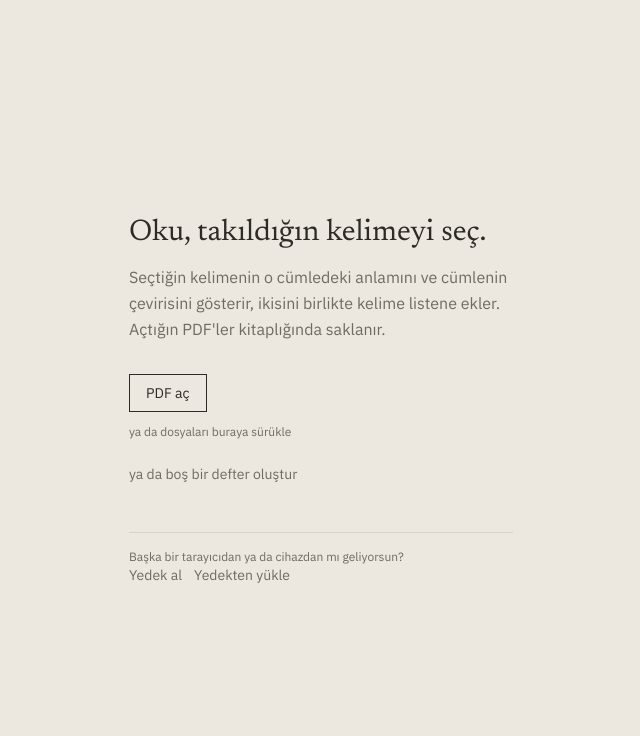
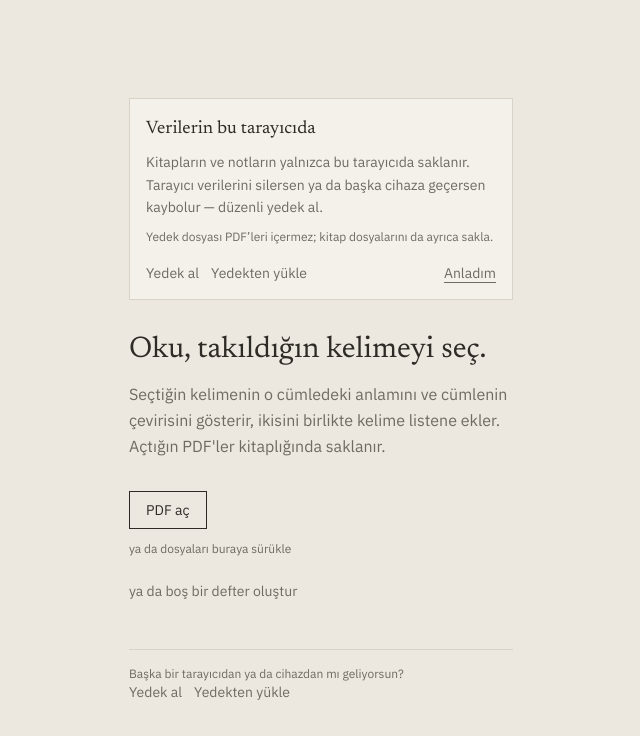
Before and after one commit to yusuf-ad/pdf-reader, a Next.js app: page / in a window 1280 px wide. Shown: the top 736 px of the page, without its empty margins (319-959 px from the left). Built offline with nearby package versions, Linux system fonts and the light colour scheme.

Commit message:
feat: add dismissible browser-local data notice to library

```diff
--- a/src/components/library.tsx
+++ b/src/components/library.tsx
@@ -1,11 +1,51 @@
 "use client";
 
-import { useMemo, useRef, useState } from "react";
+import { useMemo, useRef, useState, useSyncExternalStore } from "react";
 import { downloadBackup, restoreBackup } from "@/lib/backup";
 import type { PaperStyle } from "@/lib/blank-book";
 import { PAPER_STYLES } from "@/lib/paper-styles";
 import type { Book } from "@/lib/file-store";
 import { loadProgress } from "@/lib/reading-state";
+
+const DATA_NOTICE_TEXT = {
+  title: "Verilerin bu tarayıcıda",
+  message:
+    "Kitapların ve notların yalnızca bu tarayıcıda saklanır. Tarayıcı verilerini silersen ya da başka cihaza geçersen kaybolur — düzenli yedek al.",
+  backupHint: "Yedek dosyası PDF’leri içermez; kitap dosyalarını da ayrıca sakla.",
+  dismiss: "Anladım",
+} as const;
+
+const DATA_NOTICE_DISMISSED_KEY = "pdf-reader:data-notice-dismissed";
+const dataNoticeListeners = new Set<() => void>();
+
+function isDataNoticeDismissed() {
+  try {
+    return localStorage.getItem(DATA_NOTICE_DISMISSED_KEY) === "true";
+  } catch {
+    return false;
+  }
+}
+
+function subscribeDataNotice(listener: () => void) {
+  dataNoticeListeners.add(listener);
+  const onStorage = (event: StorageEvent) => {
+    if (event.key === DATA_NOTICE_DISMISSED_KEY || event.key === null) listener();
+  };
+  window.addEventListener("storage", onStorage);
+  return () => {
+    dataNoticeListeners.delete(listener);
+    window.removeEventListener("storage", onStorage);
+  };
+}
+
+function dismissDataNotice() {
+  try {
+    localStorage.setItem(DATA_NOTICE_DISMISSED_KEY, "true");
+  } catch {
+    return;
+  }
+  dataNoticeListeners.forEach((listener) => listener());
+}
 
 type Sort = "recent" | "title" | "progress";
 
@@ -73,7 +113,8 @@ export default function Library({
 
   if (books.length === 0) {
     return (
-      <div className="mx-auto flex h-full max-w-md flex-col justify-center px-8">
+      <div className="mx-auto flex min-h-full max-w-md flex-col justify-center px-8 py-8">
+        <DataLocalityNotice />
         <h1 className="font-serif text-3xl leading-tight">Oku, takıldığın kelimeyi seç.</h1>
         <p className="mt-3 leading-relaxed text-muted">
           Seçtiğin kelimenin o cümledeki anlamını ve cümlenin çevirisini gösterir, ikisini birlikte
@@ -104,6 +145,7 @@ export default function Library({
 
   return (
     <div className="mx-auto max-w-6xl px-10 py-10">
+      <DataLocalityNotice />
       <header className="flex flex-wrap items-end gap-x-8 gap-y-4">
         <div className="mr-auto">
           <h1 className="font-serif text-3xl">Kitaplık</h1>
@@ -236,6 +278,34 @@ export default function Library({
   );
 }
 
+function DataLocalityNotice() {
+  const dismissed = useSyncExternalStore(
+    subscribeDataNotice,
+    isDataNoticeDismissed,
+    () => false,
+  );
+
+  if (dismissed) return null;
+
+  return (
+    <aside aria-label={DATA_NOTICE_TEXT.title} className="mb-8 border border-rule bg-sheet p-4">
+      <p className="font-serif text-lg">{DATA_NOTICE_TEXT.title}</p>
+      <p className="mt-2 text-sm leading-relaxed text-muted">{DATA_NOTICE_TEXT.message}</p>
+      <p className="mt-2 text-xs leading-relaxed text-muted">{DATA_NOTICE_TEXT.backupHint}</p>
+      <div className="mt-4 flex flex-wrap items-center justify-between gap-x-6 gap-y-3">
+        <BackupButtons />
+        <button
+          type="button"
+          onClick={dismissDataNotice}
+          className="text-sm text-muted underline underline-offset-4 hover:text-ink"
+        >
+          {DATA_NOTICE_TEXT.dismiss}
+        </button>
+      </div>
+    </aside>
+  );
+}
+
 /** Boş defterin adını, sayfa sayısını ve kâğıt türünü sorar. */
 function BlankBookForm({
   onCreate,
@@ -317,7 +387,7 @@ function BackupButtons() {
   const [message, setMessage] = useState<string | null>(null);
 
   return (
-    <span className="inline-flex items-center gap-3 text-sm">
+    <span className="inline-flex flex-wrap items-center gap-3 text-sm">
       <button
         onClick={() => downloadBackup().catch(() => setMessage("Yedek alınamadı."))}
         title="Kelimeler, notlar, vurgular, okuma durumu ve sorular tek bir dosyaya kaydedilir"
```
